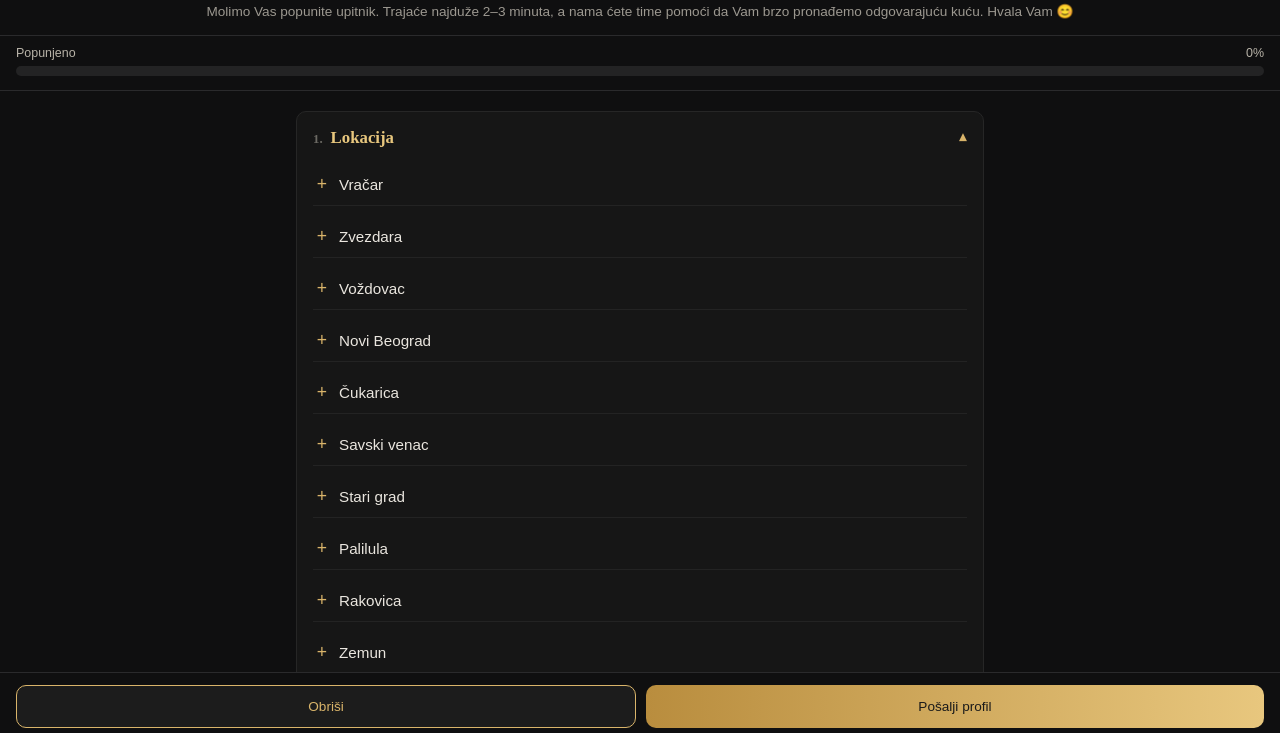
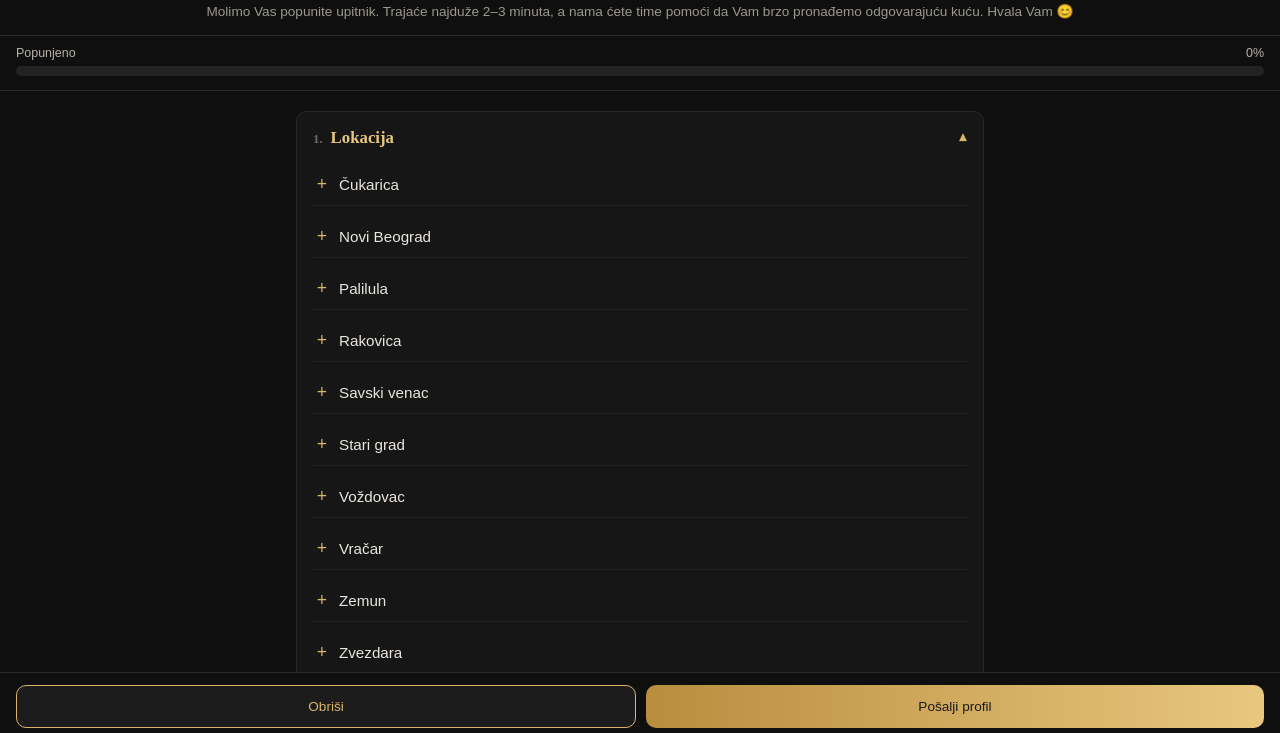
Before and after one commit to onepagesuccess-for-all/kupac-kuce, a plain HTML site: page index.html in a window 1280 px wide. Shown: the part 60-793 px from the top of the page. Drawn offline with Linux system fonts and the light colour scheme.

Commit message:
Update index.html

```diff
--- a/index.html
+++ b/index.html
@@ -401,23 +401,23 @@
 /* ====================== PODACI ====================== */
 
 const OPSTINE = {
-  "Vračar": ["Beogradska", "Bulevar kralja Aleksandra", "Bulevar oslobođenja", "Centar", "Crveni krst", "Cvetni trg", "Čubura", "Gospodara Vučića", "Gradić Pejton", "Hram svetog Save", "Južni bulevar", "Kalenić pijaca", "Karađorđev park", "Kneza Miloša", "Kralja Milana", "Krunska", "Krunski venac", "Maksima Gorkog", "Neimar", "Pravni fakultet", "Resavska", "Savinac", "SC Vračar", "Slavija", "Svetozara Markovića"],
-  "Zvezdara": ["Bulbulder", "Bulevar kralja Aleksandra", "Crveni krst", "Cvetanova ćuprija", "Cvetkova pijaca", "Denkova bašta", "Depo", "Dimitrija Tucovića", "Đeram pijaca", "Gradska bolnica", "Kluz", "Konjarnik", "Lion", "Lipov lad", "Mali Mokri Lug", "Medaković 3", "Mirijevo", "Novo groblje", "Olimp", "Rudo", "Severni bulevar", "Slavujev venac", "Smederevski put", "Učiteljsko naselje", "Ustanička", "Veliki Mokri Lug", "Vojvode Vlahovića", "Vukov Spomenik", "Zeleno brdo", "Zvezdara 2", "Zvezdara 3", "Zvezdarska padina", "Zvezdarska šuma"],
-  "Voždovac": ["Autokomanda", "Avala", "Banjica", "Beli potok", "Bioskop Voždovac", "Braće Jerković", "Bubanj potok", "Bulevar oslobođenja", "Centar", "Činovnička kolonija", "Darvinova pošta", "Dušanovac", "Farmaceutski fakultet", "FON - Bilećka", "Franš", "Gaj", "Gospodara Vučića", "Hotel M", "Jajinci", "Jove Ilića", "Konjarnik", "Kumodraška", "Kumodraž", "Kumodraž selo", "Lekino brdo", "Mala Utrina", "Marinkova bara", "Medaković 1", "Medaković 2", "Medaković 3", "Medaković padina", "Mitrovo Brdo", "Naselje Stepa Stepanović", "Pašino brdo", "Pinosava", "Prnjavor", "Rakovica selo", "Ripanj", "Saobraćajni fakultet", "Siva stena", "Stepin lug", "Šumice", "Šuplja stena", "TC Stadion", "Torlak", "Trošarina", "Ustanička", "Vitanovačka", "Vojislava Ilića", "Vojvode Stepe", "Vojvode Vlahovića", "Voždovačka crkva", "Zaplanjska", "Zuce"],
-  "Novi Beograd": ["Ada Međica", "Arena", "Bežanijska kosa 1", "Bežanijska kosa 2", "Bežanijska kosa 3", "Blok 1", "Blok 2", "Blok 3", "Blok 4", "Blok 5", "Blok 6", "Blok 7", "Blok 8", "Blok 8a", "Blok 9", "Blok 9a", "Blok 9b", "Blok 10", "Blok 11", "Blok 11a", "Blok 11b", "Blok 13", "Blok 14", "Blok 15", "Blok 16 (TC Ušće)", "Blok 17", "Blok 18 (Staro sajmište)", "Blok 19a", "Blok 20", "Blok 21", "Blok 22", "Blok 23", "Blok 24 (Super Vero)", "Blok 26", "Blok 28", "Blok 29", "Blok 30 (B92)", "Blok 31", "Blok 32", "Blok 33", "Blok 34 (Carina)", "Blok 35 (SC 11. april)", "Blok 37", "Blok 37a", "Blok 38", "Blok 39", "Blok 40", "Blok 41 (Expo centar)", "Blok 41a (GTC)", "Blok 42", "Blok 43", "Blok 44 (TC Piramida)", "Blok 45 (TC Enjub)", "Blok 49", "Blok 53 (Kvantaš)", "Blok 58", "Blok 60", "Blok 61", "Blok 62", "Blok 63", "Blok 64", "Blok 65", "Blok 66", "Blok 66a", "Blok 67 (Belvil)", "Blok 67a (A blok)", "Blok 68", "Blok 69", "Blok 70 (kineski trž. centar)", "Blok 70a", "Blok 71", "Blok 72", "Dr Ivana Ribara", "Fontana", "Hotel Hyatt", "Hotel Jugoslavija", "Ledine", "Novi Merkator", "Sava centar", "Savski nasip", "Stara Bežanija", "Stari Merkator", "Tošin bunar", "Trešnjinog cveta", "Ušće", "YUBC"],
-  "Čukarica": ["Ada Ciganlija", "Banovo brdo", "Bele vode", "Careva Ćuprija", "Centar", "Cerak", "Cerak vinogradi", "Čukarička padina", "Filmski grad", "Golf", "Ibarska magistrala", "Julino brdo", "Košutnjak", "Makiš", "Novi Železnik", "Orlovača", "Ostružnica", "Pećani", "Repište", "Rucka", "Rupčine", "Rušanj", "Sremčica", "Sunčana padina", "Trgovačka", "Umka", "Velika Moštanica", "Vodovodska", "Žarkovo", "Železnik"],
-  "Savski venac": ["Autokomanda", "Balkanska", "Bara Venecija", "Beograd na vodi", "Beograđanka", "Brankova", "Centar", "Dedinje", "Ekonomski fakultet", "Gavrila Principa", "Humska", "Karađorđeva", "Klinički centar", "Kneza Miloša", "Kraljice Natalije", "Lisičji potok", "Mostarska petlja", "Nemanjina", "Palata pravde", "Prokop", "Resavska", "Sajam", "Sarajevska", "Savski trg - Pristanište", "Senjak", "Stadion Crvene zvezde", "Stadion Partizana", "Svetozara Markovića", "Topčider", "Višegradska", "VMA", "Zeleni venac"],
-  "Stari grad": ["25. maj", "Andrićev venac", "Atelje 212", "Bajlonijeva pijaca", "Balkanska", "Cara Dušana", "Centar", "Dom omladine", "Dorćol", "Dunavski kej", "Francuska", "Gundulićev venac", "Kalemegdan", "Knez Mihailova", "Kopitareva gradina", "Kosančićev venac", "Kralja Milana", "Kralja Petra", "K-District", "London", "Obilićev venac", "Politika", "Savamala", "Skadarlija", "Skupština", "Studentski trg", "Takovska", "Terazije", "Topličin venac", "Trg Nikole Pašića", "Trg Republike", "Zeleni venac"],
-  "Palilula": ["27. marta", "Ada Huja", "Bela stena", "Besni Fok", "Bogoslovija", "Borča", "Borča Greda", "Botanička bašta", "Bulevar despota Stefana", "Centar", "Cvijićeva", "Ćalije", "Dalmatinska", "Dunavski venac", "Hadžipopovac", "Hala Pionir", "Jabučki Rit", "Karaburma", "Kotež", "Kovilovo", "Kožara", "Krnjača", "Lešće", "Mašinski fakultet", "Mika Alas", "Ovča", "Padinska skela", "Palilulska pijaca", "Pančevački put", "Pančevački most", "Poštanska štedionica", "Profesorska kolonija", "Rospi ćuprija", "Ruzveltova", "Slanci", "Tašmajdan", "Veliko selo", "Viline vode", "Višnjica", "Višnjička Banja", "Višnjičko polje", "Zira", "Zrenjaninski put"],
-  "Rakovica": ["Centar", "Ibarska magistrala", "Kanarevo brdo", "Kijevo", "Kneževac", "Labudovo brdo", "Miljakovac", "Novo Skojevsko naselje", "Petlovo brdo", "Rakovica (mesto)", "Resnik", "Skojevsko naselje", "Stari Košutnjak", "Vidikovac", "Vidikovačka padina", "Vidikovački venac"],
-  "Zemun": ["13. maj", "Altina", "Autoput za Novi Sad", "Autoput za Zagreb", "Bački Ilovik", "Batajnica", "Batajnički drum", "Busije", "Cara Dušana", "Centar", "Ćukovac", "Dobanovačka", "Donji grad", "Galenika", "Gardoš", "Gornji grad", "Goveđi brod", "Grmovac", "Jelovac", "Kalvarija", "Kamendin", "Karađorđev trg", "Kej", "Kolonija Zmaj", "Lido", "Mala pruga", "Marija Bursać", "Meandri", "Muhar", "Naselje Sveti Sava", "Novi grad", "Plavi horizonti", "Pregrevica", "Prvomajska", "Retenzija", "Šangaj", "Save Kovačevića", "Sutjeska", "Tošin bunar", "Ugrinovačka", "Ugrinovci", "Vojni put", "Zelena avenija", "Zemun Bačka", "Zemun polje", "Zemunske kapije", "Železnička kolonija"],
-  "Surčin": ["Surčin (mesto)", "Ledine", "Jakovo", "Radiofar", "Boljevci", "Bečmen", "Dobanovci", "Progar", "Petrovčić", "Novi Surčin", "Ne znam tačno / okolina"],
-  "Grocka": ["Begaljica", "Boleč", "Brestovik", "Dražanj", "Grocka (mesto)", "Kaluđerica", "Kamendol", "Leštane", "Plavinci", "Pudarci", "Radmilovac", "Ritopek", "Smederevski put", "Umčari", "Vinča", "Vrčin", "Zaklopača", "Živkovac"],
-  "Barajevo": ["Arnajevo", "Baćevac", "Barajevo (mesto)", "Bela reka", "Beljina", "Boždarevac", "Dražanovac", "Dubrave", "Gaj", "Glumčevo brdo", "Guncati", "Ibarska magistrala", "Karaula", "Lipovica", "Lipovička šuma", "Lisović", "Manić", "Meljak", "Nenadovac", "Pajšuma", "Rašića kraj", "Ravni gaj", "Rožanci", "Srednji kraj", "Stara Lipovica", "Suva šuma", "Šiljakovac", "Taraiš", "Trebež", "Veliki Borak", "Vitkovica", "Vranić"],
-  "Lazarevac": ["Arapovac", "Baroševac", "Barzilovica", "Bistrica", "Brajkovac", "Burovo", "Cvetovac", "Čibutkovica", "Ćelije", "Dren", "Dudovica", "Junkovac", "Kruševica", "Lazarevac (mesto)", "Leskovac", "Lukavica", "Mali Crljeni", "Medoševac", "Mirosaljci", "Petka", "Prkosava", "Rudovci", "Sokolovo", "Stepojevac", "Strmovo", "Stubica", "Šopić", "Šušnjar", "Trbušnica", "Veliki Crljeni", "Vrbovno", "Vreoci", "Zeoke", "Županjac"],
-  "Mladenovac": ["Amerić", "Beluće", "Crkvine", "Dubona", "Granice", "Jagnjilo", "Koraćica", "Kosmaj", "Kovačevac", "Mala Vrbica", "Markovac", "Međulužje", "Mladenovac (mesto)", "Mladenovac selo", "Pružatovac", "Rabrovac", "Rajkovac", "Selters Banja", "Senaja", "Šepšin", "Velika Ivanča", "Velika Krsna", "Vlaška"],
-  "Obrenovac": ["Baljevac", "Barič", "Belo Polje", "Brgulice", "Brović", "Draževac", "Dren", "Grabovac", "Jasenak", "Konatice", "Krtinska", "Ljubinić", "Mala Moštanica", "Mislođin", "Obrenovac (mesto)", "Orašac", "Piroman", "Poljane", "Ratari", "Rvati", "Skela", "Stubline", "Trstenica", "Urovci", "Ušće", "Veliko polje", "Vukićevica", "Zabrežje", "Zvečka"],
-  "Sopot": ["Avala", "Babe", "Đurinci", "Drlupa", "Dučina", "Guberevac", "Kosmaj", "Mala Ivanča", "Mali Popović", "Mali Požarevac", "Nemenikuće", "Parcani", "Popović", "Ralja", "Rogača", "Ropočevo", "Sibnica", "Slatina", "Sopot (mesto)", "Stojnik"]
+  "Čukarica": ["Vodovodska", "Košutnjak", "Orlovača", "Umka", "Novi Železnik", "Rušanj", "Makiš", "Golf", "Rucka", "Sremčica", "Filmski grad", "Centar", "Železnik", "Rupčine", "Bele vode", "Pećani", "Cerak vinogradi", "Julino brdo", "Žarkovo", "Repište", "Velika Moštanica", "Cerak", "Sunčana padina", "Trgovačka", "Ibarska magistrala", "Careva Ćuprija", "Ada Ciganlija", "Banovo brdo", "Ostružnica", "Čukarička padina"],
+  "Novi Beograd": ["Arena", "Blok 49", "Blok 11", "Blok 35 (SC 11. april)", "Blok 38", "Blok 20", "Blok 34 (Carina)", "Trešnjinog cveta", "Blok 44 (TC Piramida)", "Blok 10", "Blok 11a", "Blok 8", "Savski nasip", "Ušće", "Blok 16 (TC Ušće)", "Blok 37", "Blok 67 (Belvil)", "Blok 17", "Blok 66", "Blok 11b", "Blok 22", "Blok 66a", "Ada Međica", "Stari Merkator", "Stara Bežanija", "Blok 24 (Super Vero)", "Blok 45 (TC Enjub)", "Bežanijska kosa 1", "Blok 70a", "Blok 43", "Blok 39", "Fontana", "Blok 15", "Blok 5", "Blok 21", "Ledine", "Bežanijska kosa 2", "Blok 3", "Blok 1", "Novi Merkator", "Blok 33", "Blok 71", "Blok 60", "Blok 67a (A blok)", "Blok 19a", "Blok 63", "Blok 53 (Kvantaš)", "Blok 13", "Blok 31", "Blok 9a", "Blok 72", "Sava centar", "Blok 58", "Blok 6", "Blok 69", "Blok 14", "Dr Ivana Ribara", "Blok 29", "Blok 41 (Expo centar)", "Blok 9b", "YUBC", "Blok 9", "Bežanijska kosa 3", "Blok 37a", "Hotel Hyatt", "Blok 64", "Blok 23", "Blok 65", "Blok 8a", "Hotel Jugoslavija", "Blok 41a (GTC)", "Blok 32", "Blok 30 (B92)", "Blok 62", "Blok 4", "Blok 26", "Blok 61", "Tošin bunar", "Blok 2", "Blok 40", "Blok 7", "Blok 68", "Blok 28", "Blok 42", "Blok 18 (Staro sajmište)", "Blok 70 (kineski trž. centar)"],
+  "Palilula": ["Slanci", "Kožara", "Poštanska štedionica", "Kovilovo", "Jabučki Rit", "Kotež", "Besni Fok", "Ovča", "Zrenjaninski put", "Profesorska kolonija", "27. marta", "Bela stena", "Lešće", "Padinska skela", "Centar", "Dunavski venac", "Mašinski fakultet", "Krnjača", "Ada Huja", "Višnjičko polje", "Višnjica", "Cvijićeva", "Mika Alas", "Zira", "Hala Pionir", "Borča Greda", "Bulevar despota Stefana", "Borča", "Veliko selo", "Ćalije", "Pančevački most", "Palilulska pijaca", "Višnjička Banja", "Hadžipopovac", "Bogoslovija", "Botanička bašta", "Dalmatinska", "Ruzveltova", "Rospi ćuprija", "Tašmajdan", "Viline vode", "Karaburma", "Pančevački put"],
+  "Rakovica": ["Rakovica (mesto)", "Resnik", "Stari Košutnjak", "Vidikovački venac", "Vidikovačka padina", "Kneževac", "Centar", "Novo Skojevsko naselje", "Ibarska magistrala", "Labudovo brdo", "Miljakovac", "Vidikovac", "Skojevsko naselje", "Petlovo brdo", "Kijevo", "Kanarevo brdo"],
+  "Savski venac": ["Centar", "Autokomanda", "Gavrila Principa", "Humska", "Beograd na vodi", "Mostarska petlja", "Savski trg - Pristanište", "Dedinje", "Svetozara Markovića", "Lisičji potok", "Stadion Crvene zvezde", "Beograđanka", "Palata pravde", "Prokop", "VMA", "Klinički centar", "Kraljice Natalije", "Brankova", "Nemanjina", "Bara Venecija", "Senjak", "Topčider", "Sarajevska", "Kneza Miloša", "Višegradska", "Karađorđeva", "Zeleni venac", "Ekonomski fakultet", "Sajam", "Stadion Partizana", "Balkanska", "Resavska"],
+  "Stari grad": ["Politika", "Takovska", "Knez Mihailova", "Zeleni venac", "Kosančićev venac", "London", "Kopitareva gradina", "K-District", "Dom omladine", "Dunavski kej", "Savamala", "Bajlonijeva pijaca", "Francuska", "Kalemegdan", "Balkanska", "Centar", "Topličin venac", "Obilićev venac", "Studentski trg", "Gundulićev venac", "Skupština", "25. maj", "Terazije", "Kralja Petra", "Kralja Milana", "Trg Republike", "Dorćol", "Atelje 212", "Trg Nikole Pašića", "Cara Dušana", "Andrićev venac", "Skadarlija"],
+  "Voždovac": ["Braće Jerković", "Saobraćajni fakultet", "Ustanička", "Pinosava", "Centar", "Lekino brdo", "Medaković 1", "Bioskop Voždovac", "FON - Bilećka", "Stepin lug", "Gospodara Vučića", "Prnjavor", "Medaković 2", "Mitrovo Brdo", "Zuce", "Gaj", "Voždovačka crkva", "Činovnička kolonija", "Banjica", "Kumodraž", "Vojvode Stepe", "Jove Ilića", "Jajinci", "Zaplanjska", "Trošarina", "Šuplja stena", "Vojislava Ilića", "Vitanovačka", "Naselje Stepa Stepanović", "Autokomanda", "Siva stena", "Pašino brdo", "Franš", "TC Stadion", "Medaković 3", "Darvinova pošta", "Konjarnik", "Bulevar oslobođenja", "Medaković padina", "Kumodraška", "Kumodraž selo", "Ripanj", "Dušanovac", "Rakovica selo", "Hotel M", "Torlak", "Šumice", "Beli potok", "Marinkova bara", "Vojvode Vlahovića", "Mala Utrina", "Avala", "Farmaceutski fakultet", "Bubanj potok"],
+  "Vračar": ["Karađorđev park", "Krunski venac", "Bulevar oslobođenja", "Neimar", "Hram svetog Save", "Cvetni trg", "Resavska", "SC Vračar", "Beogradska", "Maksima Gorkog", "Savinac", "Pravni fakultet", "Crveni krst", "Kalenić pijaca", "Bulevar kralja Aleksandra", "Krunska", "Čubura", "Slavija", "Kneza Miloša", "Južni bulevar", "Svetozara Markovića", "Kralja Milana", "Gospodara Vučića", "Gradić Pejton", "Centar"],
+  "Zemun": ["Karađorđev trg", "Ugrinovci", "Jelovac", "Železnička kolonija", "Zemun polje", "Zelena avenija", "Retenzija", "Donji grad", "Zemunske kapije", "13. maj", "Marija Bursać", "Galenika", "Gardoš", "Kalvarija", "Novi grad", "Altina", "Batajnički drum", "Lido", "Busije", "Kolonija Zmaj", "Prvomajska", "Naselje Sveti Sava", "Ugrinovačka", "Batajnica", "Autoput za Zagreb", "Kamendin", "Kej", "Plavi horizonti", "Centar", "Mala pruga", "Pregrevica", "Goveđi brod", "Vojni put", "Gornji grad", "Meandri", "Grmovac", "Tošin bunar", "Sutjeska", "Šangaj", "Ćukovac", "Zemun Bačka", "Save Kovačevića", "Autoput za Novi Sad", "Dobanovačka", "Muhar", "Cara Dušana", "Bački Ilovik"],
+  "Zvezdara": ["Zvezdarska šuma", "Đeram pijaca", "Zeleno brdo", "Vukov Spomenik", "Cvetanova ćuprija", "Vojvode Vlahovića", "Lion", "Gradska bolnica", "Severni bulevar", "Depo", "Veliki Mokri Lug", "Mali Mokri Lug", "Učiteljsko naselje", "Lipov lad", "Bulbulder", "Rudo", "Olimp", "Slavujev venac", "Kluz", "Denkova bašta", "Dimitrija Tucovića", "Crveni krst", "Smederevski put", "Zvezdara 2", "Zvezdarska padina", "Zvezdara 3", "Novo groblje", "Konjarnik", "Cvetkova pijaca", "Mirijevo", "Medaković 3", "Bulevar kralja Aleksandra", "Ustanička"],
+  "Barajevo": ["Vranić", "Karaula", "Trebež", "Beljina", "Nenadovac", "Lisović", "Šiljakovac", "Srednji kraj", "Dubrave", "Vitkovica", "Boždarevac", "Baćevac", "Stara Lipovica", "Manić", "Lipovica", "Glumčevo brdo", "Meljak", "Guncati", "Dražanovac", "Suva šuma", "Bela reka", "Lipovička šuma", "Arnajevo", "Gaj", "Taraiš", "Barajevo (mesto)", "Ravni gaj", "Rašića kraj", "Veliki Borak", "Pajšuma", "Rožanci", "Ibarska magistrala"],
+  "Grocka": ["Boleč", "Umčari", "Plavinci", "Smederevski put", "Ritopek", "Leštane", "Grocka (mesto)", "Kamendol", "Begaljica", "Zaklopača", "Vinča", "Živkovac", "Kaluđerica", "Pudarci", "Dražanj", "Brestovik", "Radmilovac", "Vrčin"],
+  "Lazarevac": ["Ćelije", "Bistrica", "Burovo", "Zeoke", "Strmovo", "Leskovac", "Arapovac", "Baroševac", "Sokolovo", "Junkovac", "Brajkovac", "Medoševac", "Lukavica", "Kruševica", "Dudovica", "Šušnjar", "Županjac", "Prkosava", "Mali Crljeni", "Lazarevac (mesto)", "Mirosaljci", "Stubica", "Trbušnica", "Petka", "Barzilovica", "Čibutkovica", "Cvetovac", "Rudovci", "Šopić", "Veliki Crljeni", "Dren", "Vrbovno", "Stepojevac", "Vreoci"],
+  "Mladenovac": ["Crkvine", "Rabrovac", "Senaja", "Jagnjilo", "Pružatovac", "Šepšin", "Koraćica", "Velika Krsna", "Međulužje", "Selters Banja", "Beluće", "Mladenovac (mesto)", "Granice", "Mladenovac selo", "Vlaška", "Rajkovac", "Kovačevac", "Dubona", "Mala Vrbica", "Amerić", "Markovac", "Velika Ivanča", "Kosmaj"],
+  "Obrenovac": ["Krtinska", "Draževac", "Zvečka", "Jasenak", "Baljevac", "Skela", "Zabrežje", "Orašac", "Brović", "Mala Moštanica", "Dren", "Grabovac", "Obrenovac (mesto)", "Piroman", "Stubline", "Ratari", "Urovci", "Veliko polje", "Belo Polje", "Rvati", "Trstenica", "Poljane", "Vukićevica", "Ušće", "Ljubinić", "Konatice", "Brgulice", "Barič", "Mislođin"],
+  "Sopot": ["Ralja", "Sopot (mesto)", "Đurinci", "Drlupa", "Stojnik", "Rogača", "Popović", "Ropočevo", "Sibnica", "Parcani", "Mala Ivanča", "Avala", "Nemenikuće", "Guberevac", "Mali Požarevac", "Slatina", "Kosmaj", "Babe", "Dučina", "Mali Popović"],
+  "Surčin": ["Ledine", "Ne znam tačno / okolina", "Radiofar", "Dobanovci", "Surčin (mesto)", "Bečmen", "Novi Surčin", "Petrovčić", "Jakovo", "Boljevci", "Progar"]
 };
 
 const RADIUS_OPCIJE = ["Samo ovaj deo", "Okolna naselja do 500 m", "Do 1 km", "Do 2 km", "Nije bitno"];
```
